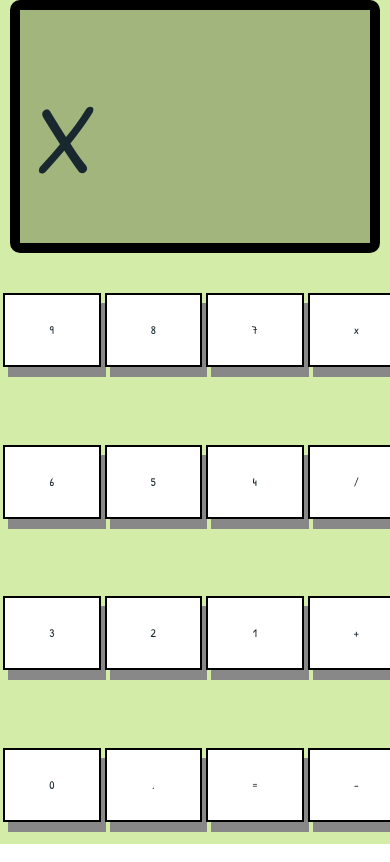
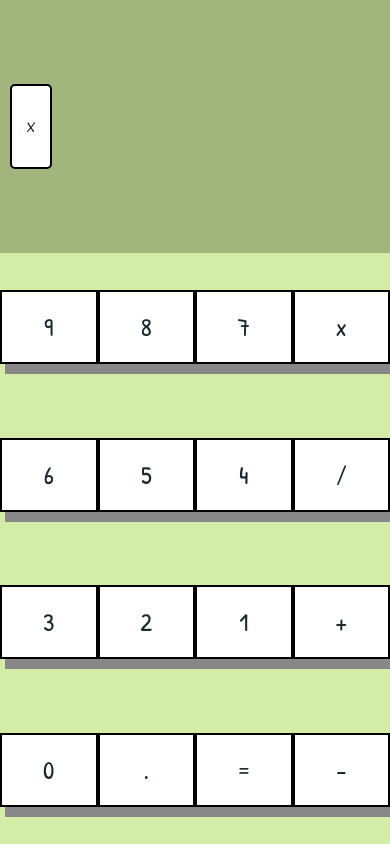
Before and after one commit to nagendraallam/calculator, a React (Create React App) app: page / in a window 390 px wide. Built offline with nearby package versions, Linux system fonts and the light colour scheme.

Commit message:
bug fixes and responsive

```diff
--- a/src/App.js
+++ b/src/App.js
@@ -3,13 +3,24 @@ import Display from "./components/Display";
 import { Provider } from "react-redux";
 import { createStore } from "redux";
 import Reducer from "./Redux/Reducer";
+import { useEffect, useState } from "react";
 
 function App() {
   const store = createStore(Reducer);
+  const [isLandscape, setIsLandscape] = useState();
+
+  useEffect(() => {
+    if (window.innerHeight > window.innerWidth) {
+      setIsLandscape(false);
+    } else {
+      setIsLandscape(true);
+    }
+  }, []);
+
   return (
     <Provider store={store}>
       <div style={{ backgroundColor: "#D3ECA7" }}>
-        <Display />
+        <Display landscape={isLandscape} />
         <Body />
       </div>
     </Provider>
--- a/src/components/Body.js
+++ b/src/components/Body.js
@@ -1,19 +1,29 @@
 import React from "react";
-import DisplayButtons from "../services/DisplayButtons";
+import { ButtonLayout } from "../configs";
+import "../styles/div.css";
+import Buttons from "./Buttons";
+
 export default function Body() {
+  const [height, setHeight] = React.useState(window.innerHeight * 0.7);
   return (
-    <div style={{ height: "70vh", width: "100vw" }}>
-      <table
-        style={{
-          marginLeft: "auto",
-          marginRight: "auto",
-          height: "70vh",
-        }}
-      >
-        <tbody>
-          <DisplayButtons buttonHeight={70 / 4} buttonWidth={25} />
-        </tbody>
-      </table>
+    <div style={{ width: "100vw" }}>
+      {ButtonLayout.map((_, index) => {
+        if (index % 4 === 0) {
+          return (
+            <div className="rowDiv" key={index}>
+              {[1, 2, 3, 4].map((_, i) => {
+                return (
+                  <Buttons
+                    height={height / 4}
+                    width={25}
+                    text={ButtonLayout[index + i]}
+                  />
+                );
+              })}
+            </div>
+          );
+        }
+      })}
     </div>
   );
 }
--- a/src/components/Buttons.js
+++ b/src/components/Buttons.js
@@ -22,7 +22,7 @@ function Buttons(props) {
         display: "flex",
         justifyContent: "center",
         alignItems: "center",
-        height: `${props.height ? props.height + "vh" : "100px"}`,
+        height: `${props.height ? props.height + "px" : "100px"}`,
         width: `${props.width ? props.width + "vw" : "100px"}`,
       }}
     >
@@ -34,49 +34,21 @@ function Buttons(props) {
           border: "2px solid black",
           boxShadow: " 5px 10px #888888",
           backgroundColor: `${props.bg ? props.bg : "white"}`,
-          fontSize: "3vw",
+          fontSize: "3vh",
           cursor: "pointer",
-          height: `${props.height ? `${props.height / 2}vh` : "100px"}`,
+          height: `${props.height ? `${props.height / 2}px` : "100px"}`,
           width: `${props.width ? `${props.width / 2}vh` : "100px"}`,
         }}
         onClick={() => {
-          if (props.counter.answer.length < 7) {
-            //switch between sign and number
-            if (props.text == "1") {
-              props.number(props.text);
-            } else if (props.text == "2") {
-              props.number(props.text);
-            } else if (props.text == "3") {
-              props.number(props.text);
-            } else if (props.text == "4") {
-              props.number(props.text);
-            } else if (props.text == "5") {
-              props.number(props.text);
-            } else if (props.text == "6") {
-              props.number(props.text);
-            } else if (props.text == "7") {
-              props.number(props.text);
-            } else if (props.text == "8") {
-              props.number(props.text);
-            } else if (props.text == "9") {
-              props.number(props.text);
-            } else if (props.text == "0") {
-              props.number(props.text);
-            } else if (props.text == ".") {
-              props.number(props.text);
-            } else if (props.text == "+") {
+          //switch between sign and number
+          if (isNaN(Number(props.text)) && props.text !== ".") {
+            if (props.text === "=") {
+              props.calculate();
+            } else {
               props.sign(props.text);
-            } else if (props.text == "-") {
-              props.sign(props.text);
-            } else if (props.text == "x") {
-              props.sign(props.text);
-            } else if (props.text == "/") {
-              props.sign(props.text);
-            } else if (props.text == "=") {
-              props.calculate();
             }
           } else {
-            window.alert("You can't enter more than 7 digits");
+            props.number(props.text);
           }
         }}
       >
--- a/src/components/Display.js
+++ b/src/components/Display.js
@@ -17,11 +17,6 @@ function Display(props) {
   return (
     <div
       style={{
-        boxSizing: "border-box",
-        border: "10px solid black",
-        borderRadius: "10px",
-        marginLeft: "10px",
-        marginRight: "10px",
         height: `${props.height ? props.height : "30vh"}`,
         backgroundColor: "#A1B57D",
         textAlign: "right",
@@ -41,8 +36,13 @@ function Display(props) {
             marginLeft: "10px",
             background: "transparent",
             border: "none",
-            fontSize: "100px",
+            fontSize: `${props.landscape ? "10vh" : "15px"}`,
             cursor: "pointer",
+            backgroundColor: "white",
+            border: "2px solid black",
+            borderRadius: `${props.landscape ? "50%" : "5px"}`,
+            height: `${props.landscape ? "20vh" : "10vh"}`,
+            width: `${props.landscape ? "20vh" : "5vh"}`,
           }}
           onClick={() => {
             props.clear();
--- a/src/services/Calculate.js
+++ b/src/services/Calculate.js
@@ -1,5 +1,4 @@
 function solve(sign, number, answer) {
-  console.log(sign, number, answer);
   if (sign === "+") {
     return (Number(answer) + Number(number)).toFixed(2);
   } else if (sign === "-") {
--- a/src/services/DisplayButtons.js
+++ /dev/null
@@ -1,24 +0,0 @@
-import Buttons from "../components/Buttons";
-import { ButtonLayout } from "../configs";
-
-export default function DisplayButtons(props) {
-  return ButtonLayout.map((_, index) => {
-    if (index % 4 === 0) {
-      return (
-        <tr key={index}>
-          {[1, 2, 3, 4].map((_, i) => {
-            return (
-              <td key={i}>
-                <Buttons
-                  height={props.buttonHeight}
-                  width={props.buttonWidth}
-                  text={ButtonLayout[index + i]}
-                />
-              </td>
-            );
-          })}
-        </tr>
-      );
-    }
-  });
-}
--- /dev/null
+++ b/src/styles/div.css
@@ -0,0 +1,7 @@
+.rowDiv {
+  display: flex;
+  flex-direction: row;
+  width: 100vw;
+  align-items: space-evenly;
+  justify-content: center;
+}
```
